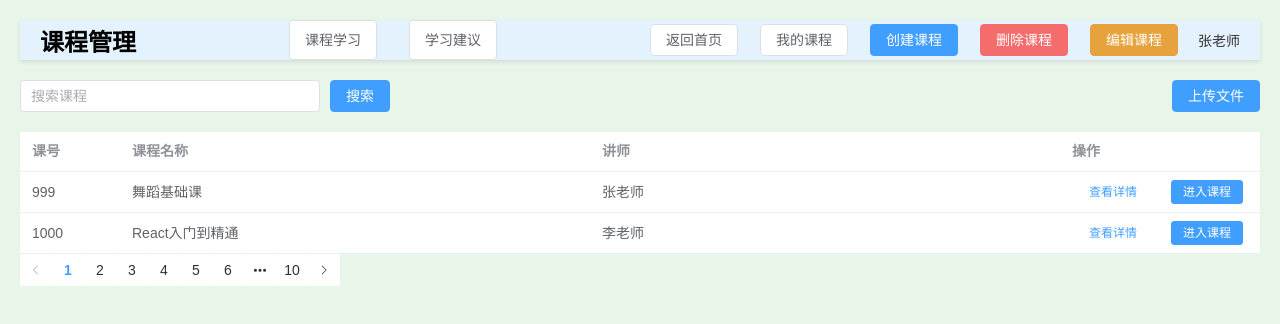
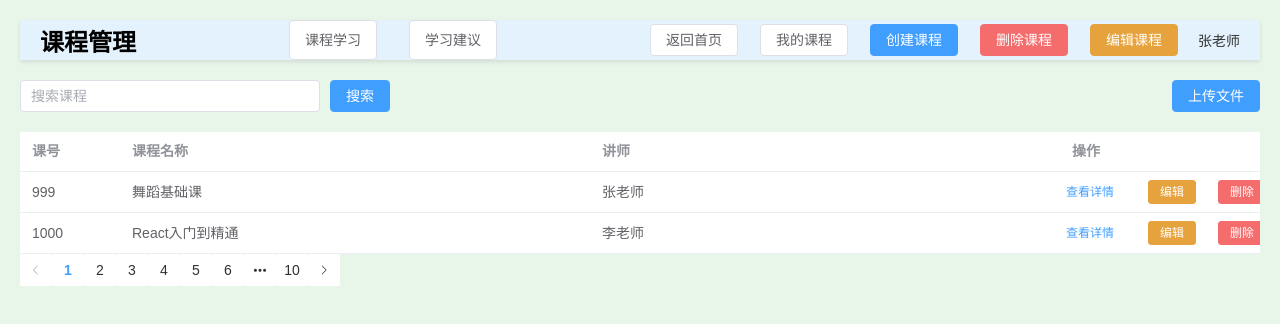
Before and after one commit to n1uz1/Edumaster, a Vue app: page /course-management in a window 1280 px wide. Shown: the top 324 px of the page. Built offline with nearby package versions, Linux system fonts and the light colour scheme; no server answers.

Commit message:
删除课程修改

```diff
--- a/src/views/CourseManagement.vue
+++ b/src/views/CourseManagement.vue
@@ -86,14 +86,18 @@
                 查看详情
               </el-button>
               <el-button
-                type="primary"
+                type="warning"
                 size="small"
-                @click="$router.push({
-                  path: `/course-detail/${scope.row.id}`,
-                  query: { videoUrl: scope.row.videoUrl }
-                })"
+                @click="handleEditCourse(scope.row)"
               >
-                进入课程
+                编辑
+              </el-button>
+              <el-button
+                type="danger"
+                size="small"
+                @click="handleDeleteCourse(scope.row)"
+              >
+                删除
               </el-button>
             </div>
           </template>
@@ -393,9 +397,6 @@ export default {
   methods: {
     handlePublishCourse() {
       this.publishDialogVisible = true
-    },
-    handleDeleteCourse() {
-      this.deleteDialogVisible = true
     },
     async viewCourseDetail(course) {
       try {
@@ -728,7 +729,43 @@ export default {
         // 静默处理错误
       }
     },
+    async handleDeleteCourse(course) {
+      try {
+        const response = await axios.delete(`http://localhost:8081/courses/${course.courseId}`)
 
+        if (response.data && response.data.code) {
+          switch (response.data.code) {
+            case 201:
+              // 从课程列表中移除已删除的课程
+              this.courses = this.courses.filter(item => item.courseId !== course.courseId)
+
+              // 从我的课程列表中也移除
+              this.myPublishedCourses = this.myPublishedCourses.filter(
+                item => item.courseId !== course.courseId
+              )
+
+              // 关闭删除确认对话框
+              this.deleteDialogVisible = false
+
+              this.$message.success(response.data.message) // "课程删除成功"
+
+              break
+
+            case 404:
+              // 课程未找到的处理
+              this.$message.error(response.data.message || '课程未找到')
+              break
+
+            default:
+              this.$message.error(response.data.message || '删除失败')
+          }
+        } else {
+          this.$message.error('删除失败：服务器返回数据格式错误')
+        }
+      } catch (error) {
+        this.$message.error('删除课程失败：' + error.message)
+      }
+    },
   },
   created() {
     this.loadAllCourses()
```
